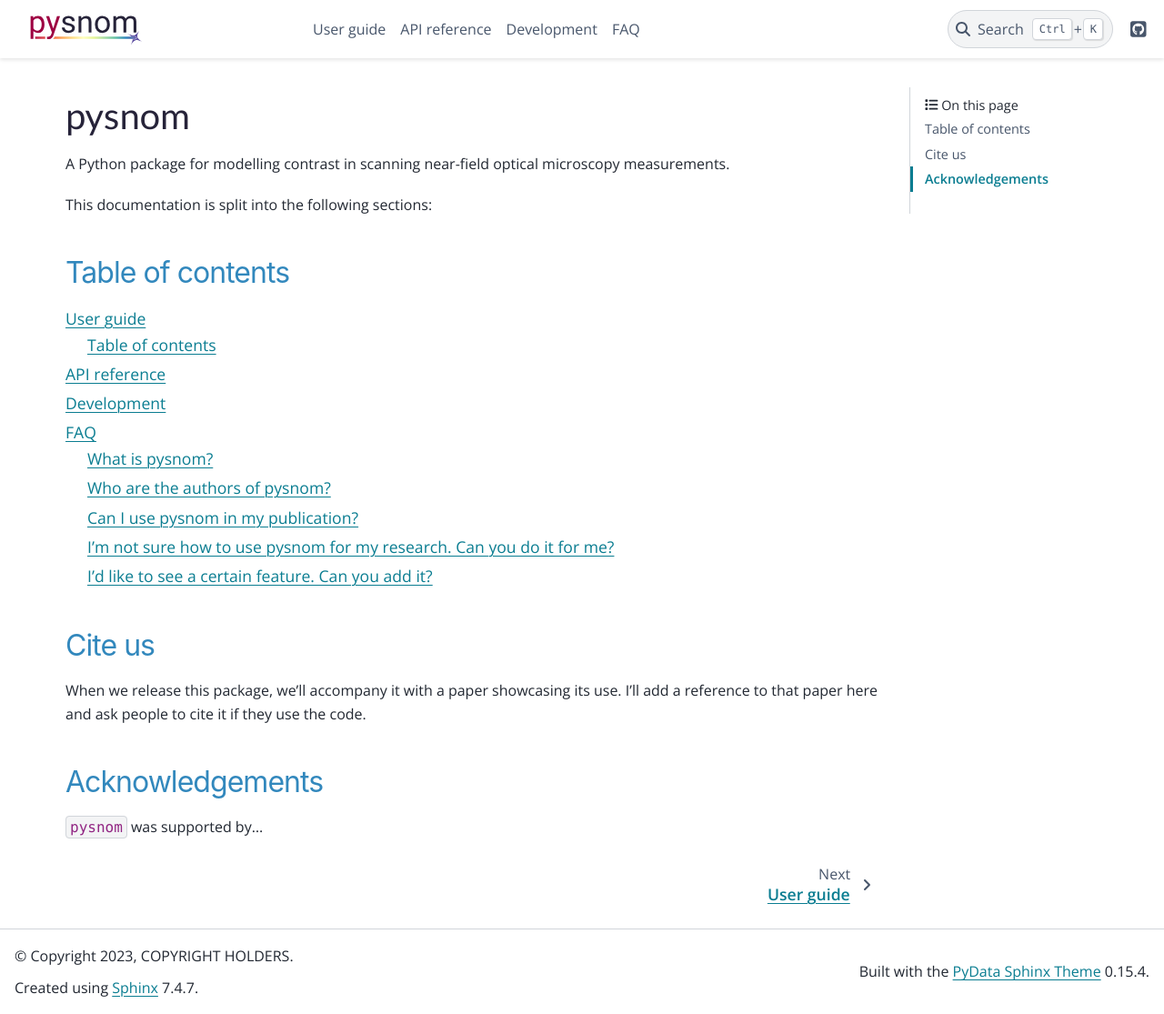
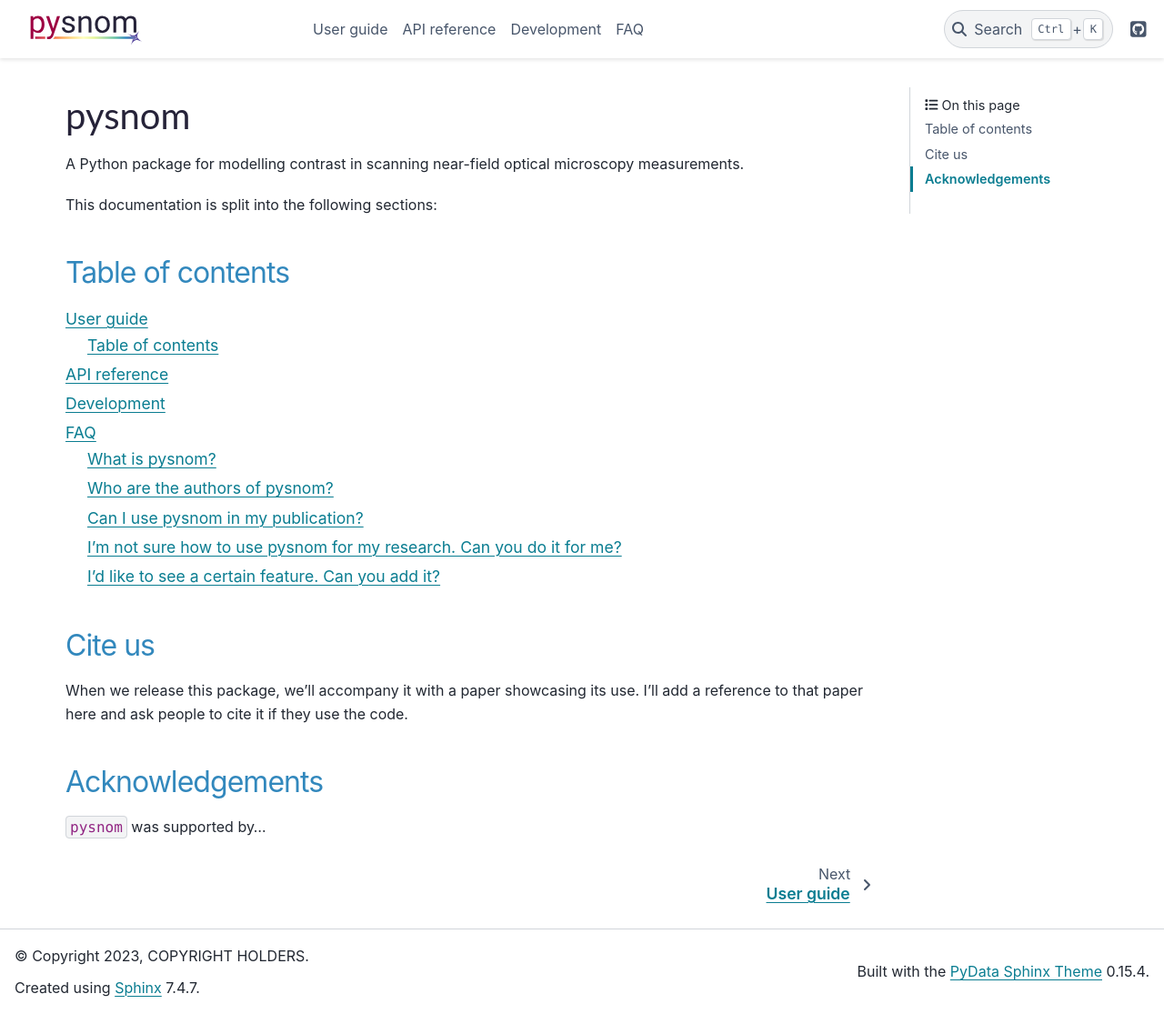
Before and after one commit to TomVincentUK/snompy, a Sphinx documentation site: the page built from docs/index.rst, in a window 1280 px wide and 1115 px high. Shown: the whole window at 91% size. Built offline with Sphinx 7.4.7 and the PyData theme 0.15.4, drawn with Linux system fonts in a browser that asks for light colours.

Commit message:
changing css file to match pydata-sphinx-theme example

```diff
--- a/docs/_static/pysnom.css
+++ b/docs/_static/css/custom.css
@@ -1,14 +1,8 @@
-@import url('https://fonts.googleapis.com/css2?family=Lato:ital,wght@0,400;0,700;0,900;1,400;1,700;1,900&family=Open+Sans:ital,wght@0,400;0,600;1,400;1,600&display=swap');
-
 .navbar-brand img {
    height: 75px;
 }
 .navbar-brand {
    height: 75px;
-}
-
-body {
-  font-family: 'Open Sans', sans-serif;
 }
 
 pre, code {
--- a/docs/conf.py
+++ b/docs/conf.py
@@ -43,7 +43,7 @@
 html_static_path = ["_static"]
 html_logo = "_static/pysnom_logo.svg"
 html_favicon = "_static/pysnom_favicon.svg"
-html_css_files = ["pysnom.css"]
+html_css_files = ["css/custom.css"]
 html_context = {"default_mode": "light"}
 
 autosummary_generate = True
```
